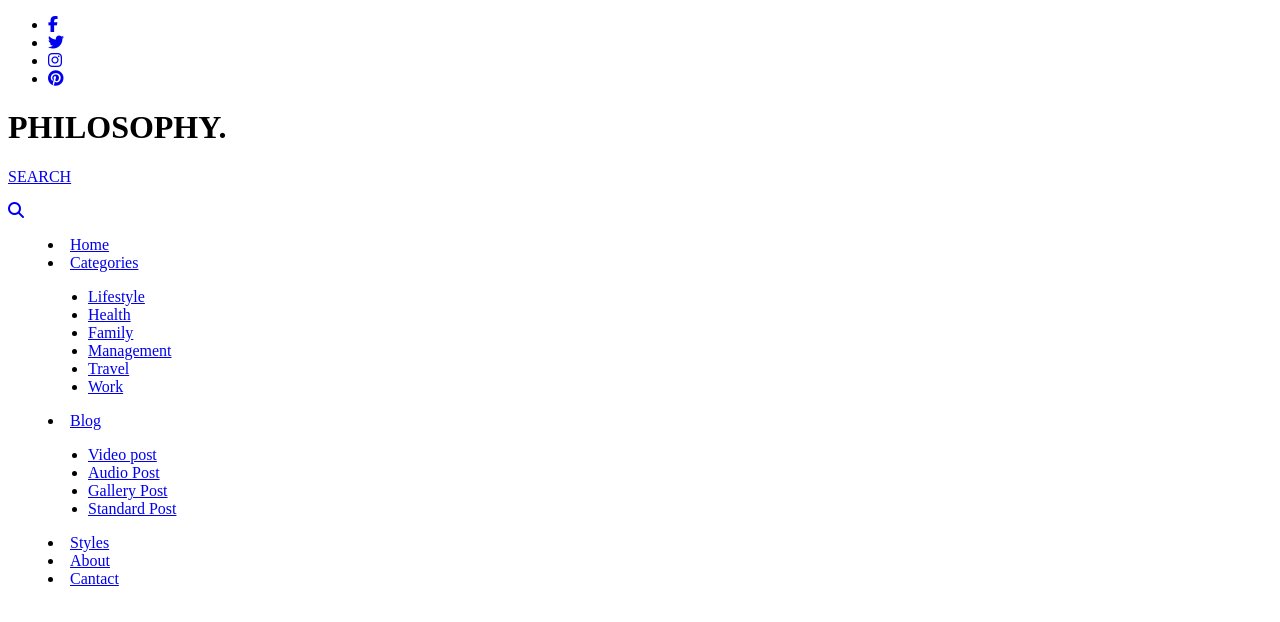
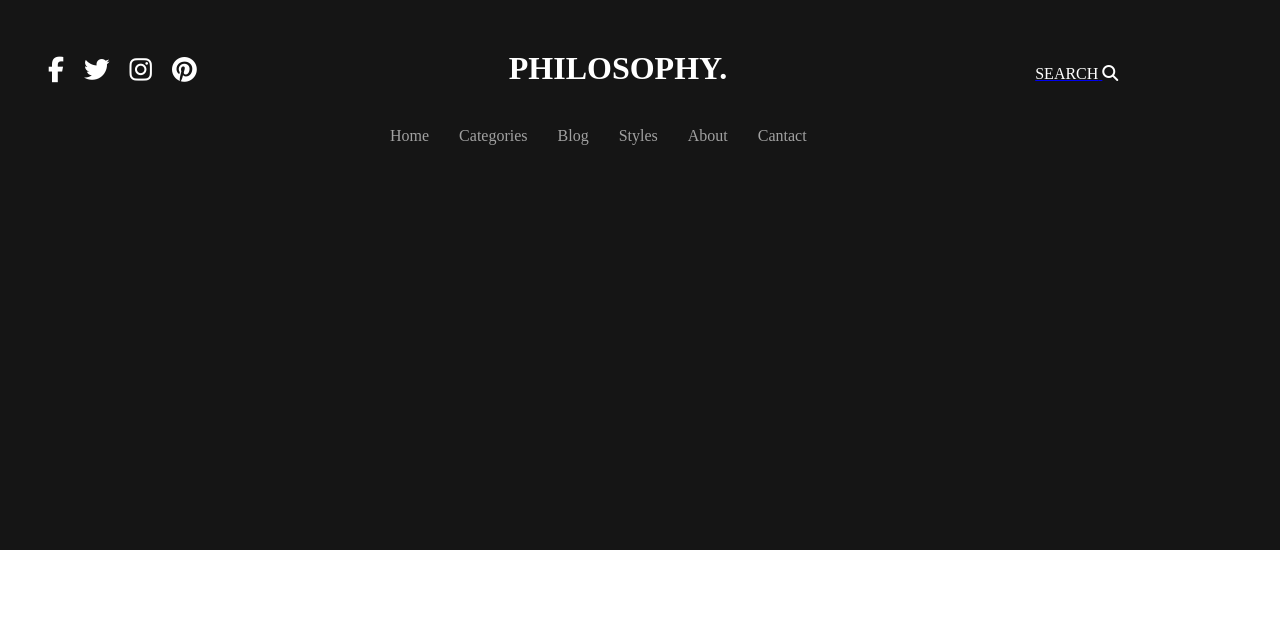
Before and after one commit to mojtabaatt/Philosophy, a plain HTML site: page index.html in a window 1280 px wide. Drawn offline with Linux system fonts and the light colour scheme.

Commit message:
fix: relation link of css

```diff
--- a/index.html
+++ b/index.html
@@ -3,7 +3,7 @@
 	<head>
     	<meta charset="utf-8" />
     	<script src="https://kit.fontawesome.com/25e7979dec.js"></script>
-    	<meta rel="stylesheet" type="text/css" href="./style.css" />
+    	<link rel="stylesheet" type="text/css" href="Style.css" />
   	</head>
   	<body>
   		<header>
```
